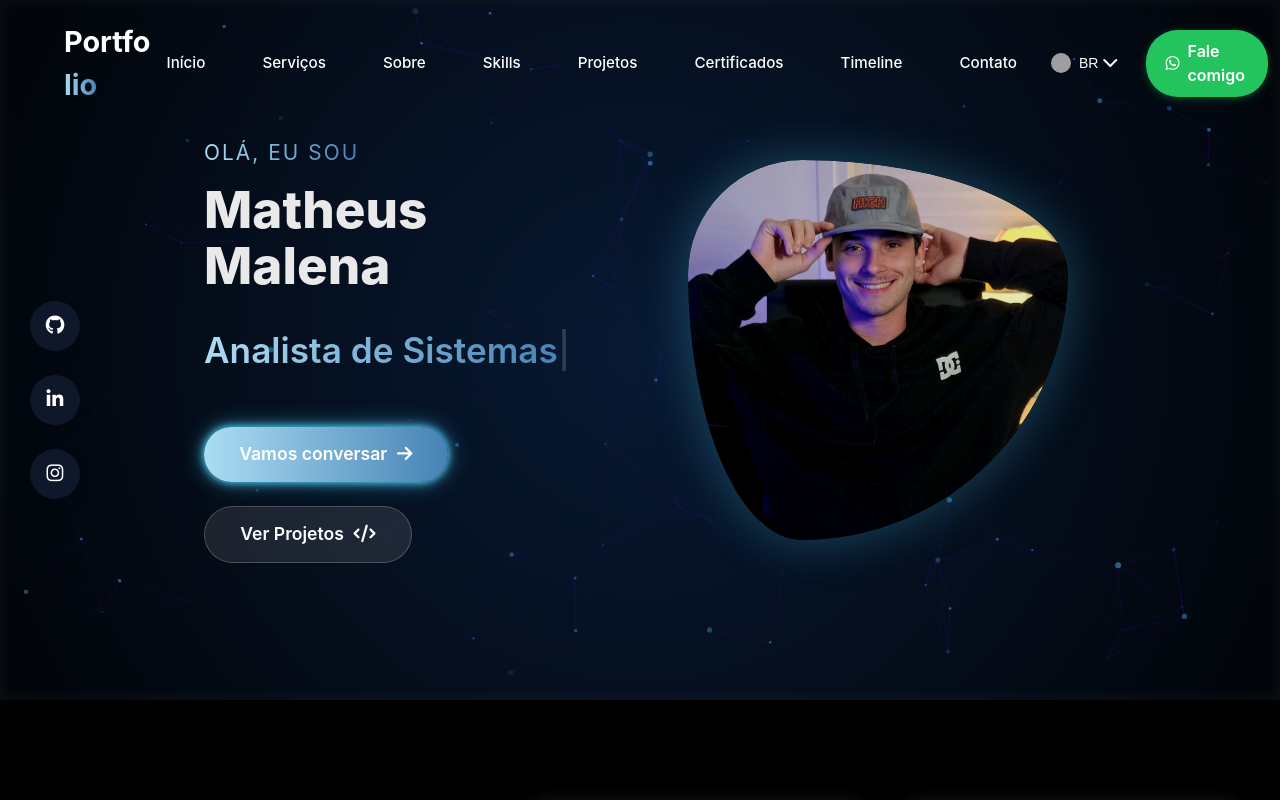
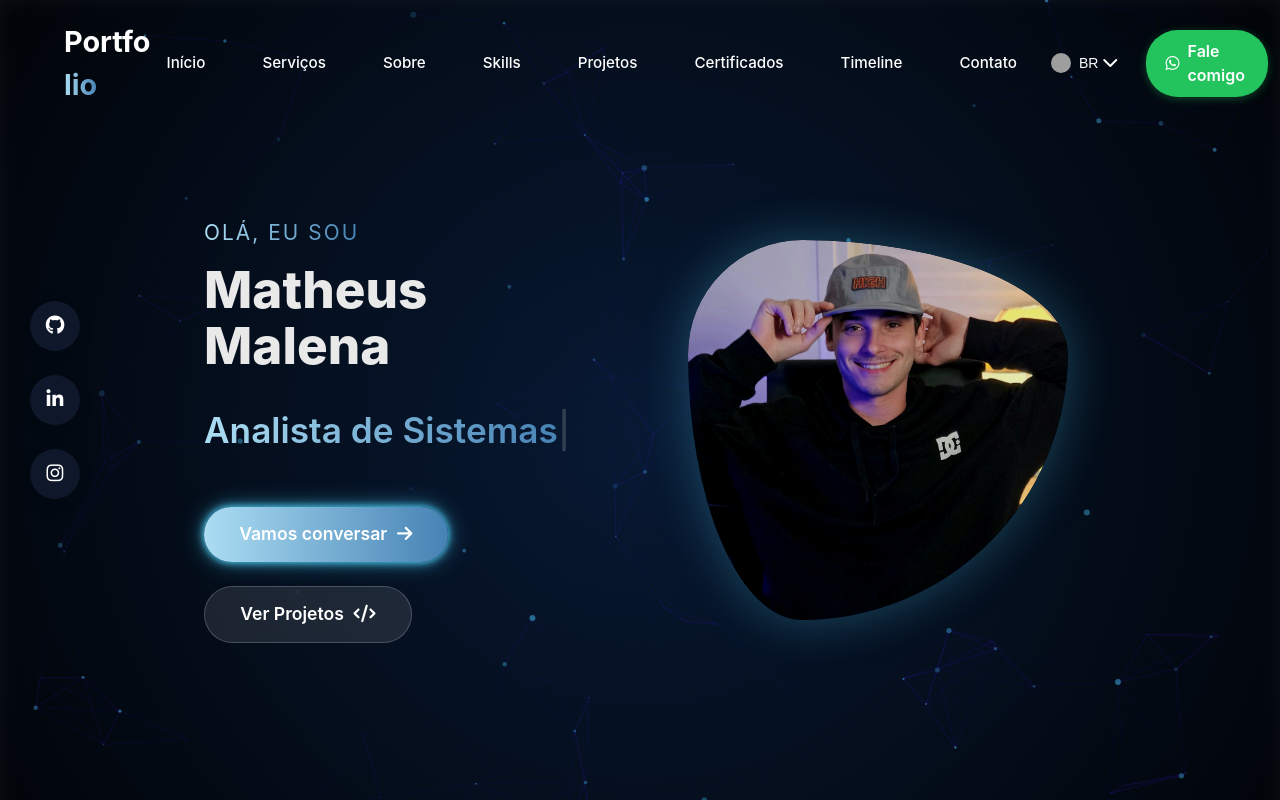
Before and after one commit to matheusmalena/portifolio-matheus-malena, a Vue app: page / in a window 1280 px wide. Shown: the top 800 px of the page. Built offline with nearby package versions, Linux system fonts and the light colour scheme; grey boxes are pictures that could not be loaded.

Commit message:
Update Home.vue

```diff
--- a/src/components/Home.vue
+++ b/src/components/Home.vue
@@ -292,7 +292,7 @@ export default {
 .hero-section {
   position: relative;
   height: 100%;
-  min-height: 700px;
+  min-height: 860px;
   display: flex;
   align-items: center;
   justify-content: center;
@@ -928,6 +928,10 @@ export default {
     margin: 8rem 0 0 !important;
   }
 
+  .hero-section {
+  min-height: 700px;
+}
+
 }
 
 @keyframes blink {
```
